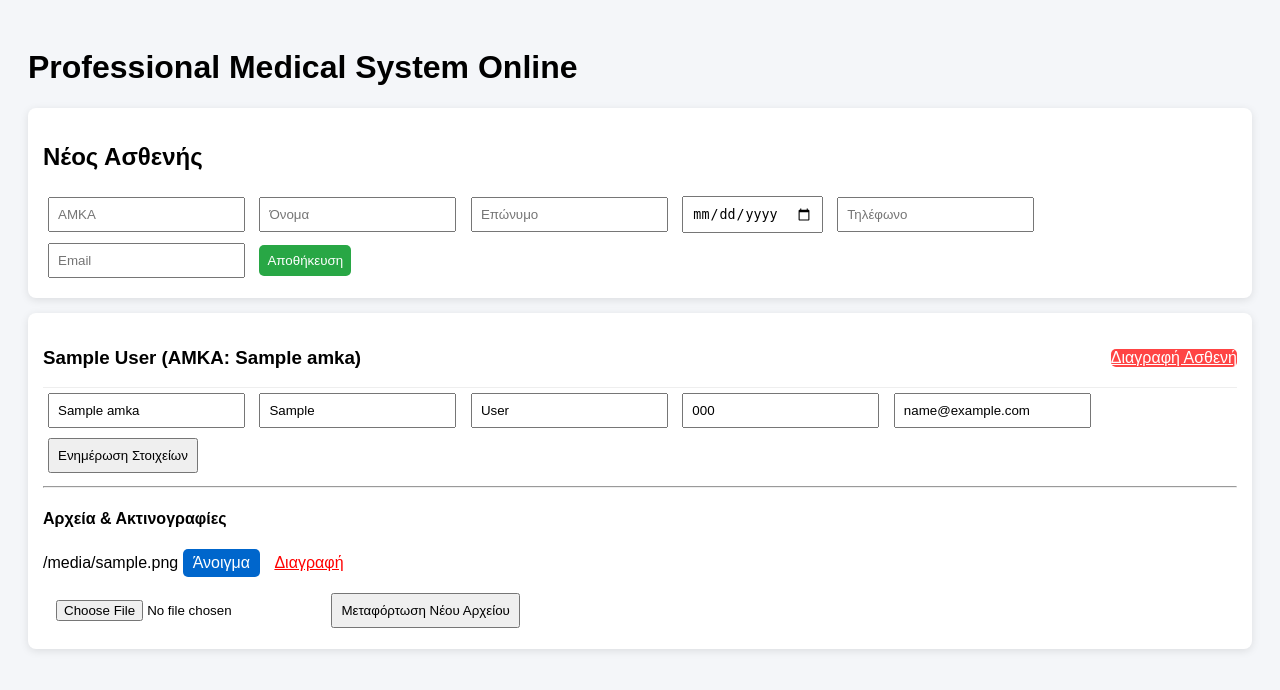
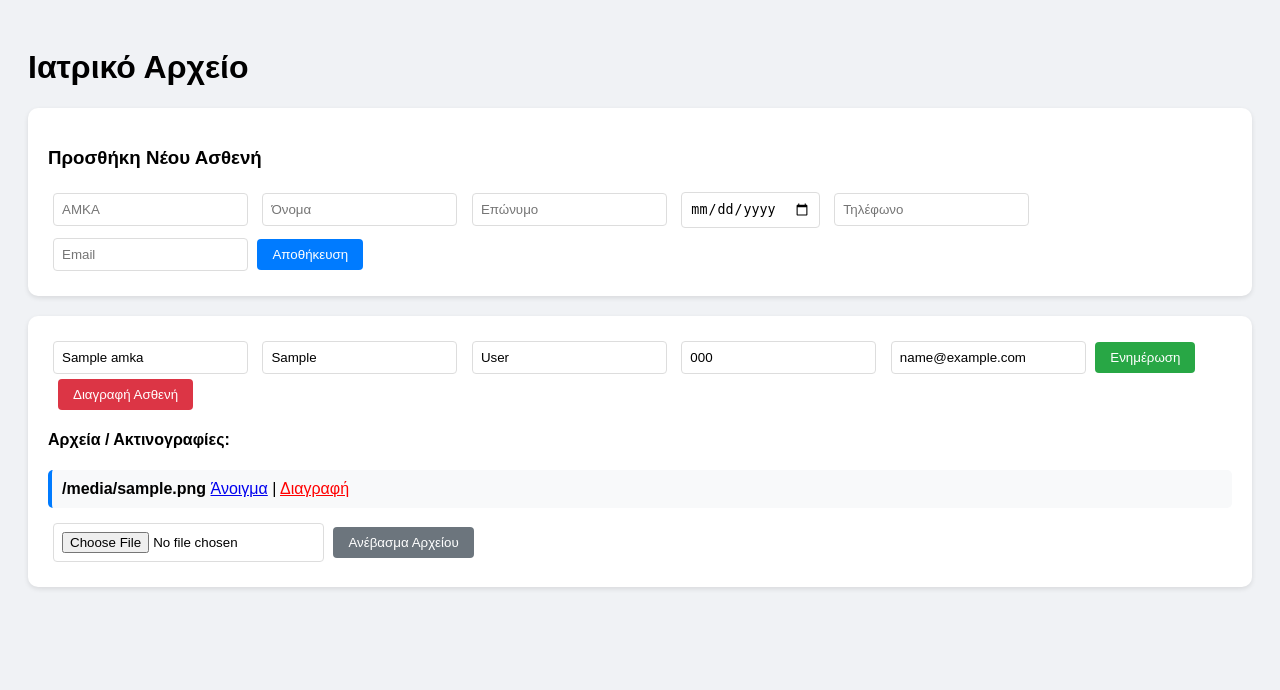
Before and after one commit to constantineandcon-ux/ANDCON, a Flask app: page / in a window 1280 px wide. Shown: the top 690 px of the page. Run offline with Flask 3, Linux system fonts and the light colour scheme; a database or web service that is not in the repository returns one stand-in record (values such as "Sample title"); some libraries are stand-ins or nearby versions.

Commit message:
Update index.html

```diff
--- a/templates/index.html
+++ b/templates/index.html
@@ -1,60 +1,57 @@
 <!DOCTYPE html>
-<html>
+<html lang="el">
 <head>
-    <title>Professional Medical System</title>
+    <meta charset="UTF-8">
+    <title>Σύστημα Διαχείρισης Ασθενών</title>
     <style>
-        body{font-family:Arial;background:#f4f6f9;padding:20px}
-        .card{background:white;padding:15px;margin-bottom:15px;border-radius:8px;box-shadow:0 2px 8px rgba(0,0,0,0.1)}
-        input,button{padding:8px;margin:5px}
-        .btn-del{background:#ff4444;color:white;border:none;border-radius:5px;cursor:pointer}
-        .btn-view{background:#0066cc;color:white;text-decoration:none;padding:5px 10px;border-radius:5px;display:inline-block}
-        .patient-header{display:flex;justify-content:space-between;align-items:center;border-bottom:1px solid #eee}
+        body { font-family: sans-serif; background: #f0f2f5; padding: 20px; }
+        .card { background: white; padding: 20px; border-radius: 10px; box-shadow: 0 2px 5px rgba(0,0,0,0.1); margin-bottom: 20px; }
+        input { padding: 8px; margin: 5px; border: 1px solid #ddd; border-radius: 4px; }
+        button { padding: 8px 15px; cursor: pointer; border-radius: 4px; border: none; background: #007bff; color: white; }
+        .delete-btn { background: #dc3545; margin-left: 10px; }
+        .file-box { background: #f8f9fa; padding: 10px; margin-top: 10px; border-radius: 5px; border-left: 4px solid #007bff; }
     </style>
 </head>
 <body>
-    <h1>Professional Medical System Online</h1>
+    <h1>Ιατρικό Αρχείο</h1>
+
     <div class="card">
-        <h2>Νέος Ασθενής</h2>
-        <form method="POST" action="/add_patient">
-            <input name="amka" placeholder="AMKA" required>
-            <input name="first_name" placeholder="Όνομα" required>
-            <input name="last_name" placeholder="Επώνυμο" required>
+        <h3>Προσθήκη Νέου Ασθενή</h3>
+        <form action="/add_patient" method="POST">
+            <input type="text" name="amka" placeholder="ΑΜΚΑ" required>
+            <input type="text" name="first_name" placeholder="Όνομα" required>
+            <input type="text" name="last_name" placeholder="Επώνυμο" required>
             <input type="date" name="birth_date">
-            <input name="phone" placeholder="Τηλέφωνο">
-            <input name="email" placeholder="Email">
-            <button type="submit" style="background:#28a745;color:white;border:none;border-radius:5px">Αποθήκευση</button>
+            <input type="text" name="phone" placeholder="Τηλέφωνο">
+            <input type="email" name="email" placeholder="Email">
+            <button type="submit">Αποθήκευση</button>
         </form>
     </div>
 
-    {% for item in patients %}
+    {% for p in patients %}
     <div class="card">
-        <div class="patient-header">
-            <h3>{{item.info[2]}} {{item.info[3]}} (AMKA: {{item.info[1]}})</h3>
-            <a href="/delete_patient/{{item.info[0]}}" class="btn-del" onclick="return confirm('Διαγραφή ασθενή και όλων των αρχείων του;')">Διαγραφή Ασθενή</a>
+        <form action="/edit_patient/{{p.info[0]}}" method="POST" style="display:inline;">
+            <input type="text" name="amka" value="{{p.info[1]}}">
+            <input type="text" name="first_name" value="{{p.info[2]}}">
+            <input type="text" name="last_name" value="{{p.info[3]}}">
+            <input type="text" name="phone" value="{{p.info[5]}}">
+            <input type="text" name="email" value="{{p.info[6]}}">
+            <button type="submit" style="background: #28a745;">Ενημέρωση</button>
+        </form>
+        <a href="/delete_patient/{{p.info[0]}}"><button class="delete-btn" onclick="return confirm('Διαγραφή ασθενή και όλων των αρχείων του;')">Διαγραφή Ασθενή</button></a>
+
+        <h4>Αρχεία / Ακτινογραφίες:</h4>
+        {% for f in p.files %}
+        <div class="file-box">
+            <strong>{{ f[1] }}</strong>
+            <a href="/view_file/{{ f[0] }}" target="_blank">Άνοιγμα</a> |
+            <a href="/delete_file/{{ f[0] }}" style="color: red;" onclick="return confirm('Διαγραφή αρχείου;')">Διαγραφή</a>
         </div>
-
-        <form method="POST" action="/edit_patient/{{item.info[0]}}">
-            <input name="amka" value="{{item.info[1]}}">
-            <input name="first_name" value="{{item.info[2]}}">
-            <input name="last_name" value="{{item.info[3]}}">
-            <input name="phone" value="{{item.info[5]}}">
-            <input name="email" value="{{item.info[6]}}">
-            <button type="submit">Ενημέρωση Στοιχείων</button>
-        </form>
-
-        <hr>
-        <h4>Αρχεία & Ακτινογραφίες</h4>
-        {% for f in item.files %}
-            <div style="margin:5px 0">
-                <span>{{f[1]}}</span>
-                <a href="/view_file/{{f[0]}}" target="_blank" class="btn-view">Άνοιγμα</a>
-                <a href="/delete_file/{{f[0]}}" style="color:red;margin-left:10px">Διαγραφή</a>
-            </div>
         {% endfor %}
 
-        <form method="POST" action="/upload_file/{{item.info[0]}}" enctype="multipart/form-data" style="margin-top:10px">
+        <form action="/upload_file/{{p.info[0]}}" method="POST" enctype="multipart/form-data" style="margin-top:10px;">
             <input type="file" name="file" required>
-            <button type="submit">Μεταφόρτωση Νέου Αρχείου</button>
+            <button type="submit" style="background: #6c757d;">Ανέβασμα Αρχείου</button>
         </form>
     </div>
     {% endfor %}
```
